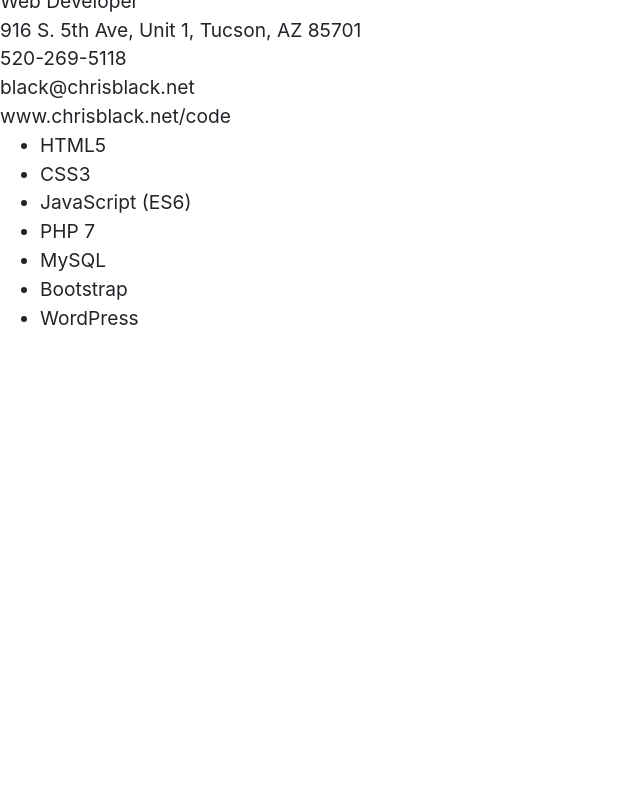
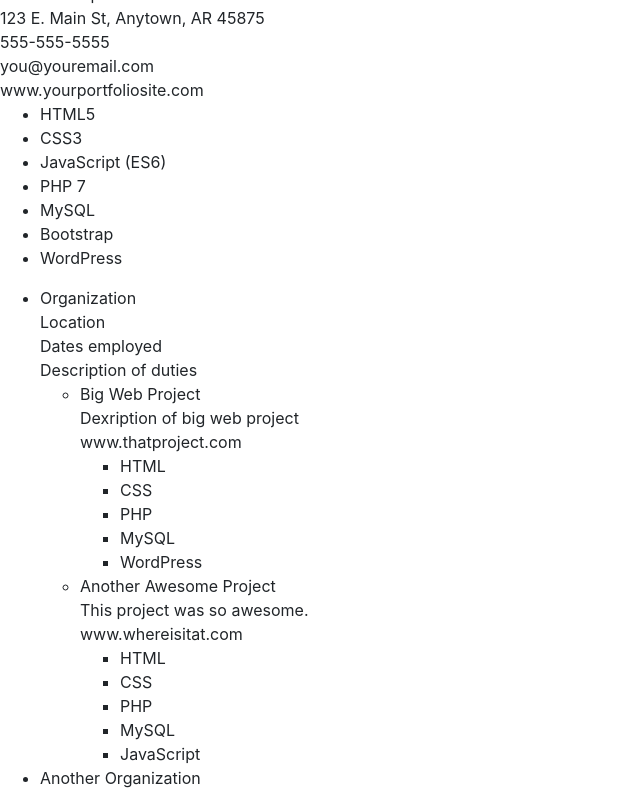
Before and after one commit to thischrisblack/Resume-the-Hard-Way, a website built with webpack: page src/index.html in a window 1280 px wide. Shown: the part 42-836 px from the top of the page, without its empty margins (0-640 px from the left). Before the commit the page ends 800 px from the top, so only its background shows below. Built offline with nearby package versions, Linux system fonts and the light colour scheme.

Commit message:
Data gathering complete
Finished logic to retrieve data from resume file and add it to the DOM

```diff
--- a/src/index.js
+++ b/src/index.js
@@ -3,56 +3,59 @@
 import 'bootstrap/dist/css/bootstrap.min.css';
 import {resume as res} from './resume.js';
 
-objectHandler(res, document.querySelector('body'));
+// objectHandler is the entry point for the resume object.
+// Its default parent node is <body>
+function objectHandler(object, parent = document.querySelector('body')) {
 
-function objectHandler(object, parent) {
     let keys = Object.getOwnPropertyNames(object);
-    //console.log(keys);
+
     keys.forEach(key => {
-        // Check if it's not an array
-        if (!Array.isArray(object[key])) {
-            nodeAppender(object[key], parent);
+        // Test if array and route accordingly.
+        if (Array.isArray(object[key])) {
+            arrayHandler(object, key, parent);
+
         } else {
-            arrayHandler(key, parent);
+            nodeAppender(object[key], key, parent);
         }
     });
 }
 
-// nodeAppender (key, parent)
-//
-// Create and append new node of class=key and content=res[key]
 
-function nodeAppender(value, parent, type = 'div') {
+// nodeAppender creates and displays DOM nodes, or routes input back through
+// objectHandler if it's an object
+function nodeAppender(value, key, parent, type = 'div') {
+    // Creates new node, default 'div' with class and value set to object properties.
     var newNode = document.createElement(type);
-    newNode.setAttribute('class', value);
-    newNode.innerHTML = value;
+    newNode.setAttribute('class', key);
     parent.appendChild(newNode);
-    //console.log(key, parent);
+    if (typeof value === 'object') {
+        // Objects recurse through the top, with the object and parent updated
+        objectHandler(value, newNode);
+    } else {
+        // If it's not an object, it's ready to display.
+        newNode.innerHTML = value;
+    }
 }
 
-// arrayHandler (array, parent)
-//
-// Get each element of array
-//
-// If object, make an LI and recurse to top with new parent (this.parent node)
-//
-// If not, append LI node.
+// If the object property is an array, a new UL is created
+// and the elements are sent to the nodeAppender
 
-function arrayHandler(key, parent) {
+function arrayHandler(object, key, parent) {
+
+    // All arrays are made into UL, with class of object property name.
     var newList = document.createElement('ul');
     newList.setAttribute('class', key);
     parent.appendChild(newList);
-    res[key].forEach(el => {
-        if (typeof el === 'string') {
-            nodeAppender(el, newList, 'li');
-        } else {
-            // CREATE newLI HERE, APPENDED TO newList
-            objectHandler(el, newLI);
-        };
+
+    // Now loop through the array.
+    object[key].forEach(el => {
+        nodeAppender(el, key, newList, 'li');
     });
 }
 
 
+
+objectHandler(res);
 
 
 // runResume(res);
--- a/src/main.css
+++ b/src/main.css
@@ -1,30 +1,3 @@
 html {
-    font-size: 120%;
+    font-size: 100%;
 }
-
-code {
-    color: black;
-}
-
-.container {
-    padding: 3em;
-}
-
-header {
-    border-bottom: 5px solid #eee;
-}
-
-section {
-    margin-bottom: 20px;
-    margin-top: 20px;
-}
-
-address {
-    text-align: right;
-}
-
-aside {
-}
-
-.projects {
-}
--- a/src/resume.js
+++ b/src/resume.js
@@ -1,17 +1,16 @@
 export var resume = {
 
-
-  name: 'Chris Black',
+  name: 'Your Name',
 
   position: 'Web Developer',
 
-  address: '916 S. 5th Ave, Unit 1, Tucson, AZ 85701',
+  address: '123 E. Main St, Anytown, AR 45875',
 
-  phone: '520-269-5118',
+  phone: '555-555-5555',
 
-  email: 'black@chrisblack.net',
+  email: 'you@youremail.com',
 
-  portfolio: 'www.chrisblack.net/code',
+  portfolio: 'www.yourportfoliosite.com',
 
   skills: [
     'HTML5',
@@ -25,88 +24,43 @@
 
   experience: [
     {
-      organization: 'Chicago Music Store',
-      location: 'Tucson, AZ',
-      date: '2008 - present',
-      description: 'While serving as bookkeeper, sheet music manager, and ad hoc web developer.',
+      organization: 'Organization',
+      location: 'Location',
+      date: 'Dates employed',
+      description: 'Description of duties',
       projects: [
         {
-          name: 'Rental Reservation System',
-          description: 'A public-facing web app allowing customers to select and reserve rental instruments, purchase accessories, and make initial payments.',
-          link: 'www.chicagomusicstore.com/rentals',
+          name: 'Big Web Project',
+          description: 'Dexription of big web project',
+          link: 'www.thatproject.com',
           skills: ['HTML', 'CSS', 'PHP', 'MySQL', 'WordPress']
         },
         {
-          name: 'The Fishpond',
-          description: 'An in-house contact management tool allowing staff to track collection activities on delinquent accounts.',
-          link: 'www.chrisblack.net/code',
+          name: 'Another Awesome Project',
+          description: 'This project was so awesome.',
+          link: 'www.whereisitat.com',
           skills: ['HTML', 'CSS', 'PHP', 'MySQL', 'JavaScript']
-        },
-        {
-          name: 'Order Tracker',
-          description: 'An in-house tool for managing large, complicated sheet music orders for a state-wide performance organization.',
-          link: 'www.chrisblack.net/code',
-          skills: ['HTML', 'CSS', 'PHP', 'MySQL']
-        },
-        {
-          name: 'Rental Event Planner',
-          description: 'An in-house tool for staff and management to plan for "rental night" events at area schools.',
-          link: '',
-          skills: ['HTML', 'CSS', 'PHP', 'MySQL']
-        },
-        {
-          name: 'Public Website',
-          description: 'A WordPress site using a stock theme with custom CSS.',
-          link: 'www.chicagomusicstore.com',
-          skills: ['HTML', 'CSS', 'WordPress']
         }
       ]
     },
 
     {
-      organization: 'ChamberLab',
-      location: 'Tucson, AZ',
-      date: '2010 - present',
-      description: 'As founder and artistic director of an alt-classical concert series.',
+      organization: 'Another Organization',
+      location: 'Location',
+      date: 'Dates',
+      description: 'What you did there.',
       projects: [
         {
-          name: 'Vexations Event Website',
-          description: 'An online recruitment and organizational hub for a 15-hour musical marathon performance, along with a JavaScript repetition counter for the event',
-          link: 'www.chrisblack.net/code',
+          name: 'Incredible Project',
+          description: 'Such a good project you cannot imagine.',
+          link: 'www.seeithere.com',
           skills: ['HTML', 'CSS', 'PHP', 'MySQL', 'JavaScript', 'W3CSS']
         },
         {
-          name: 'ChamberLab Website',
-          description: 'A simple WordPress site for the concert series.',
-          link: 'www.chamberlab.org',
+          name: 'Another one.',
+          description: 'You get the idea.',
+          link: 'www.itsanorgthing.org',
           skills: ['WordPress']
-        }
-      ]
-    },
-
-    {
-      organization: 'Other Recent Projects',
-      description: 'As musician and concert promoter.',
-      location: '',
-      date: '',
-      projects: [
-        {
-          name: 'Who Plays Where',
-          description: 'A live music listing for Tucson.',
-          link: 'www.chrisblack.net/code',
-          skills: ['HTML', 'CSS', 'PHP', 'MySQL', 'JavaScript', 'Bootstrap']
-        },
-        {
-          name: 'Music Catalog',
-          description: ' An online music catalog, filterable by mood, instrumentation, tempo, and sound quality.',
-          link: 'www.chrisblack.net/code',
-          skills: ['HTML', 'CSS', 'PHP', 'MySQL', 'W3CSS']
-        },
-        {
-          name: 'Chris Black Music',
-          description: 'My general music website.',
-          link: 'www.chamberlab.org',
-          skills: ['HTML', 'CSS', 'PHP', 'Bootstrap']
         }
       ]
     }
```
Also changed, not shown: src/index.html (+0 -87 lines).
